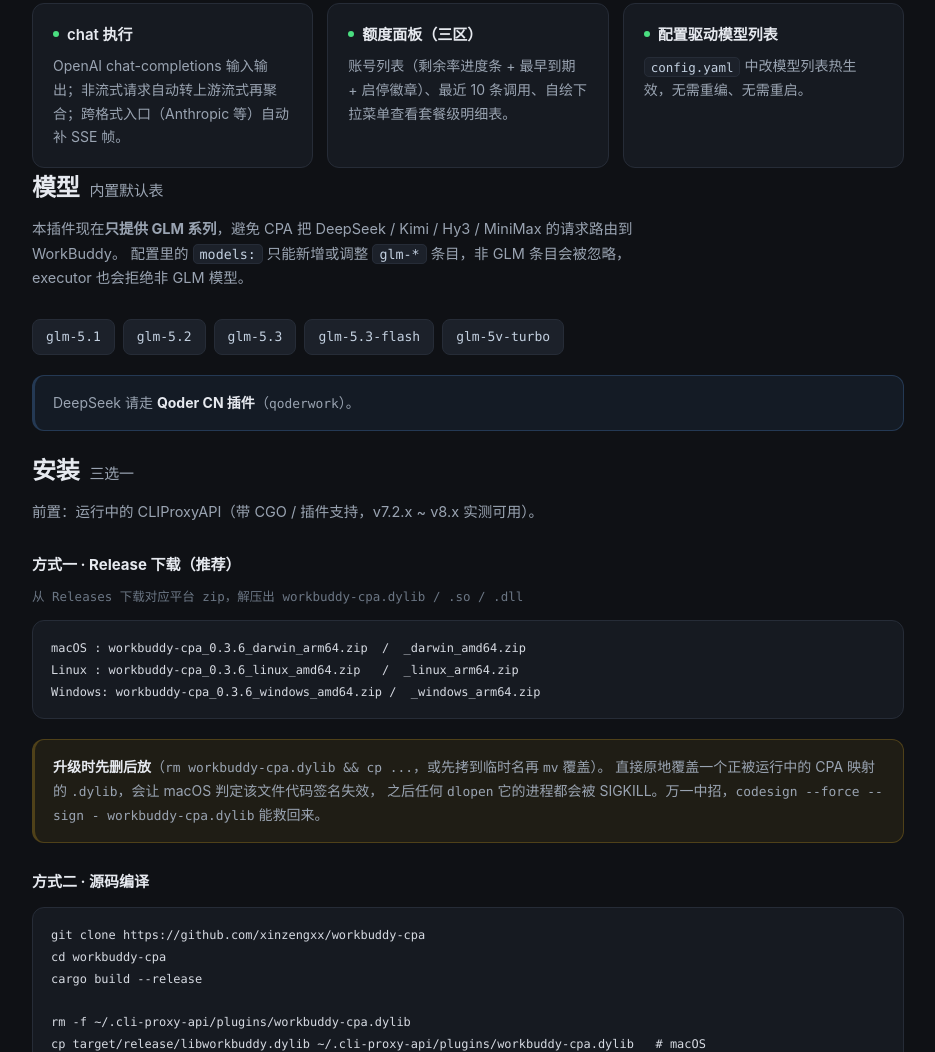
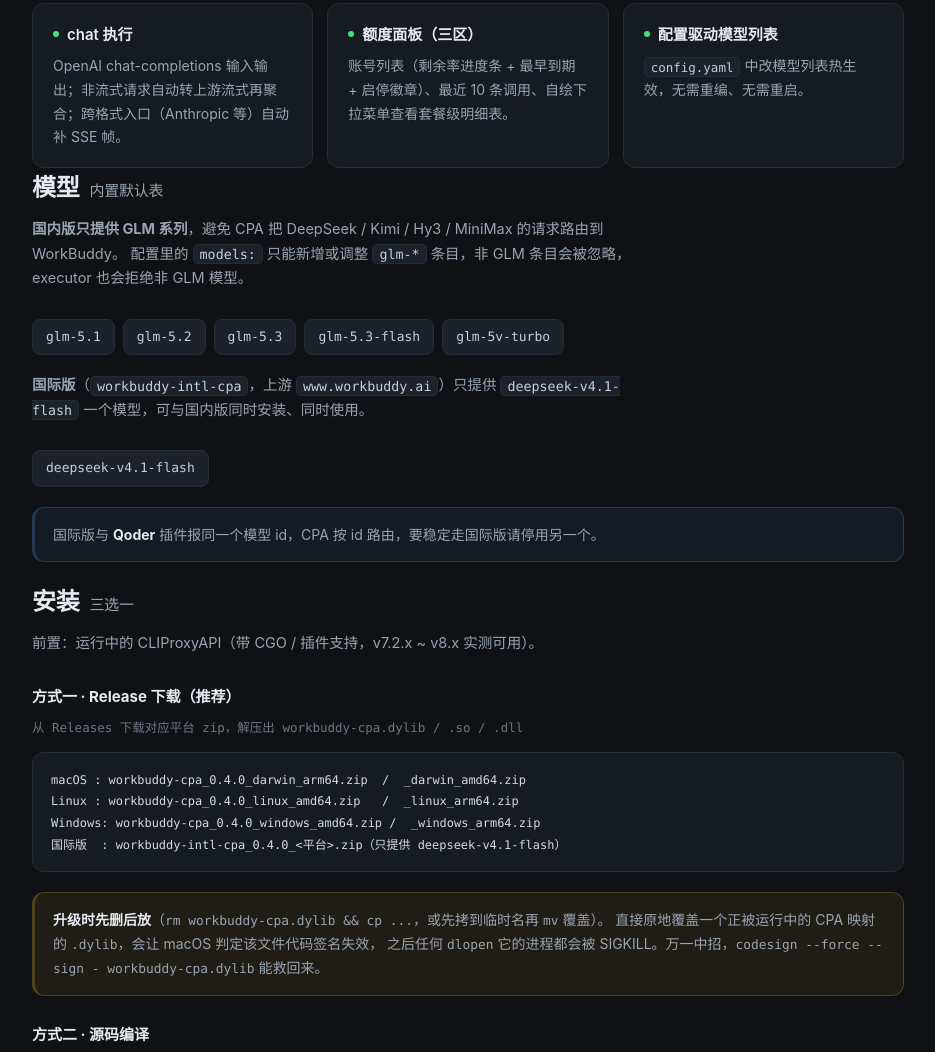
Before and after one commit to xinzengxx/workbuddy-cpa, a plain HTML site: page index.html in a window 1280 px wide. Shown: the part 1086-2138 px from the top of the page, without its empty margins (172-1107 px from the left). Drawn offline with Linux system fonts and the light colour scheme.

Commit message:
build: ship the intl plugin alongside the CN one

```diff
--- a/index.html
+++ b/index.html
@@ -140,7 +140,7 @@
       <a class="btn" href="#install">📦 安装</a>
     </div>
     <div class="meta">
-      <span>版本 v0.3.6</span>
+      <span>版本 v0.4.0</span>
       <span>Rust · C ABI v1 / RPC schema v3</span>
       <span>macOS · Linux · Windows</span>
       <span>MIT License</span>
@@ -209,14 +209,21 @@
   <div class="wrap">
     <h2>模型<span class="zh">内置默认表</span></h2>
     <p class="sec-sub">
-      本插件现在<strong>只提供 GLM 系列</strong>，避免 CPA 把 DeepSeek / Kimi / Hy3 / MiniMax 的请求路由到 WorkBuddy。
+      <strong>国内版只提供 GLM 系列</strong>，避免 CPA 把 DeepSeek / Kimi / Hy3 / MiniMax 的请求路由到 WorkBuddy。
       配置里的 <code>models:</code> 只能新增或调整 <code>glm-*</code> 条目，非 GLM 条目会被忽略，executor 也会拒绝非 GLM 模型。
     </p>
     <div class="models">
       <span>glm-5.1</span><span>glm-5.2</span><span>glm-5.3</span><span>glm-5.3-flash</span><span>glm-5v-turbo</span>
     </div>
+    <p class="sec-sub" style="margin-top:18px">
+      <strong>国际版</strong>（<code>workbuddy-intl-cpa</code>，上游 <code>www.workbuddy.ai</code>）只提供
+      <code>deepseek-v4.1-flash</code> 一个模型，可与国内版同时安装、同时使用。
+    </p>
+    <div class="models">
+      <span>deepseek-v4.1-flash</span>
+    </div>
     <div class="note">
-      DeepSeek 请走 <strong>Qoder CN 插件</strong>（<code>qoderwork</code>）。
+      国际版与 <strong>Qoder</strong> 插件报同一个模型 id，CPA 按 id 路由，要稳定走国际版请停用另一个。
     </div>
   </div>
 </section>
@@ -228,9 +235,10 @@
 
     <h3 style="font-size:15px;margin:0 0 8px">方式一 · Release 下载（推荐）</h3>
     <p class="filelabel">从 Releases 下载对应平台 zip，解压出 workbuddy-cpa.dylib / .so / .dll</p>
-    <pre><code>macOS : workbuddy-cpa_0.3.6_darwin_arm64.zip  /  _darwin_amd64.zip
-Linux : workbuddy-cpa_0.3.6_linux_amd64.zip   /  _linux_arm64.zip
-Windows: workbuddy-cpa_0.3.6_windows_amd64.zip /  _windows_arm64.zip</code></pre>
+    <pre><code>macOS : workbuddy-cpa_0.4.0_darwin_arm64.zip  /  _darwin_amd64.zip
+Linux : workbuddy-cpa_0.4.0_linux_amd64.zip   /  _linux_arm64.zip
+Windows: workbuddy-cpa_0.4.0_windows_amd64.zip /  _windows_arm64.zip
+国际版  : workbuddy-intl-cpa_0.4.0_&lt;平台&gt;.zip（只提供 deepseek-v4.1-flash）</code></pre>
     <div class="warn">
       <strong>升级时先删后放</strong>（<code>rm workbuddy-cpa.dylib &amp;&amp; cp ...</code>，或先拷到临时名再 <code>mv</code> 覆盖）。
       直接原地覆盖一个正被运行中的 CPA 映射的 <code>.dylib</code>，会让 macOS 判定该文件代码签名失效，
```
Also changed, not shown: 5 other files.
